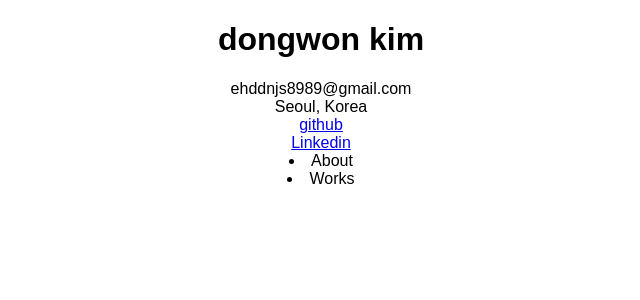
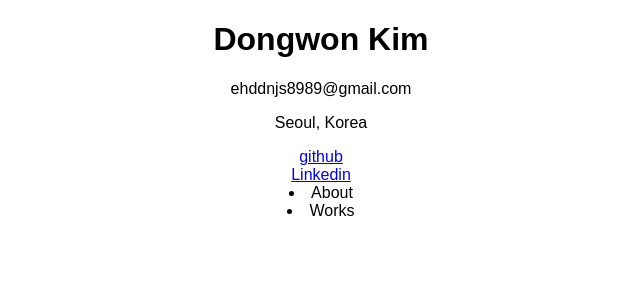
Before and after one commit to gimdongwon/blog, a React (Create React App) app: page / in a window 1280 px wide. Shown: the top 300 px of the page, without its empty margins (319-959 px from the left). Built offline with nearby package versions, Linux system fonts and the light colour scheme.

Commit message:
css작업전 react로 그리기 끝

```diff
--- a/src/components/ExperienceItems.js
+++ b/src/components/ExperienceItems.js
@@ -2,6 +2,12 @@ import React, { Component } from "react";
 
 export default class ExperienceItems extends Component {
   render() {
-    return <div>Experience</div>;
+    return (
+      <div>
+        Aunae prisident (2016) <br />
+        Like Lion 5th skils manager(Ruby on rails) (2017) <br />
+        Fast Campus front-end-school 9th (2018)
+      </div>
+    );
   }
 }
--- a/src/components/Header.js
+++ b/src/components/Header.js
@@ -5,11 +5,11 @@ export default class Header extends Component {
     return (
       <React.Fragment>
         <header>
-          <h1>dongwon kim</h1>
+          <h1>Dongwon Kim</h1>
         </header>
         <headeritem>
           <div>
-            ehddnjs8989@gmail.com <div> Seoul, Korea </div>
+            ehddnjs8989@gmail.com <p> Seoul, Korea </p>
           </div>
           <a href="https://github.com/gimdongwon">github</a>
           <br />
--- a/src/components/OthersItems.js
+++ b/src/components/OthersItems.js
@@ -2,6 +2,6 @@ import React, { Component } from "react";
 
 export default class OthersItems extends Component {
   render() {
-    return <div>Others</div>;
+    return <div>Others...</div>;
   }
 }
--- a/src/components/SkilsItems.js
+++ b/src/components/SkilsItems.js
@@ -2,6 +2,12 @@ import React, { Component } from "react";
 
 export default class SkilsItems extends Component {
   render() {
-    return <div>skils</div>;
+    return (
+      <div>
+        HTML, CSS, JavaScript, ES6+ <br />
+        React <br />
+        Restful API <br />
+      </div>
+    );
   }
 }
```
